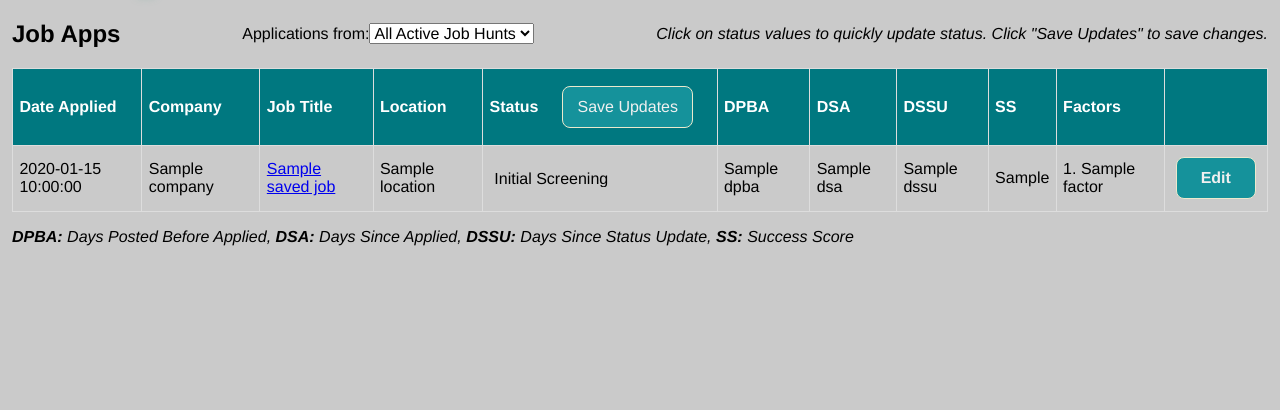
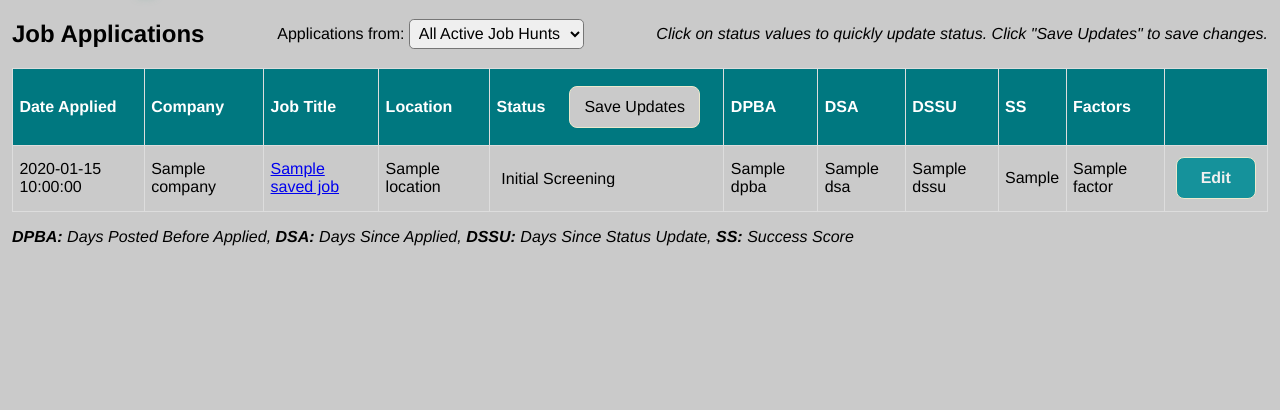
Before and after one commit to dtressel/Jobalyze, a Python web app: template templates/job-app-list.html in a window 1280 px wide. Shown: the part 53-463 px from the top of the page. Run offline with Jinja, Linux system fonts and the light colour scheme; the template is opened without the code that fills it: most values are stand-ins (such as "Sample title", 1, 10 or a date in 2020).

Commit message:
minor details

```diff
--- a/templates/job-app-list.html
+++ b/templates/job-app-list.html
@@ -5,15 +5,15 @@
 {% endblock %}
 
 
-{% block title %}Job Apps{% endblock %}
+{% block title %}Job Applications{% endblock %}
 
 
 {% block content %}
 <div class="h2-with-neighbors-div">
-  <h2>Job Apps</h2>
+  <h2>Job Applications</h2>
   <div class="flex-align-center">
-    <p>Applications from:</p>
-    <select name="job_hunt" id="job-hunt-select">
+    <p>Applications from:&nbsp;</p>
+    <select name="job_hunt" id="job-hunt-select" class="isolated-select">
       {% for hunt in current_user.job_hunts|reverse %}
       <option value="{{hunt.id}}" {% if hunt.id == current_hunt_id %}selected{% endif %}>{{hunt.name}}</option>
       {% endfor %}
@@ -32,7 +32,7 @@
       <th>Location</th>
       <th>
         <span>Status</span>
-        <button id="save-updates-button">Save Updates</button>
+        <button id="save-updates-button" class="button-gray">Save Updates</button>
       </th>
       <th>DPBA</th>
       <th>DSA</th>
@@ -69,9 +69,9 @@
       <td class="factors-td">
         {% for factor in app.factors %}
           {% if loop.index == app.factors|length %}
-            {{loop.index}}. {{factor.name}}
+            {{factor.name}}
             {% else %}
-            {{loop.index}}. {{factor.name}},
+            {{factor.name}},
             {% endif %}
         {% endfor %}
       </td>
```
